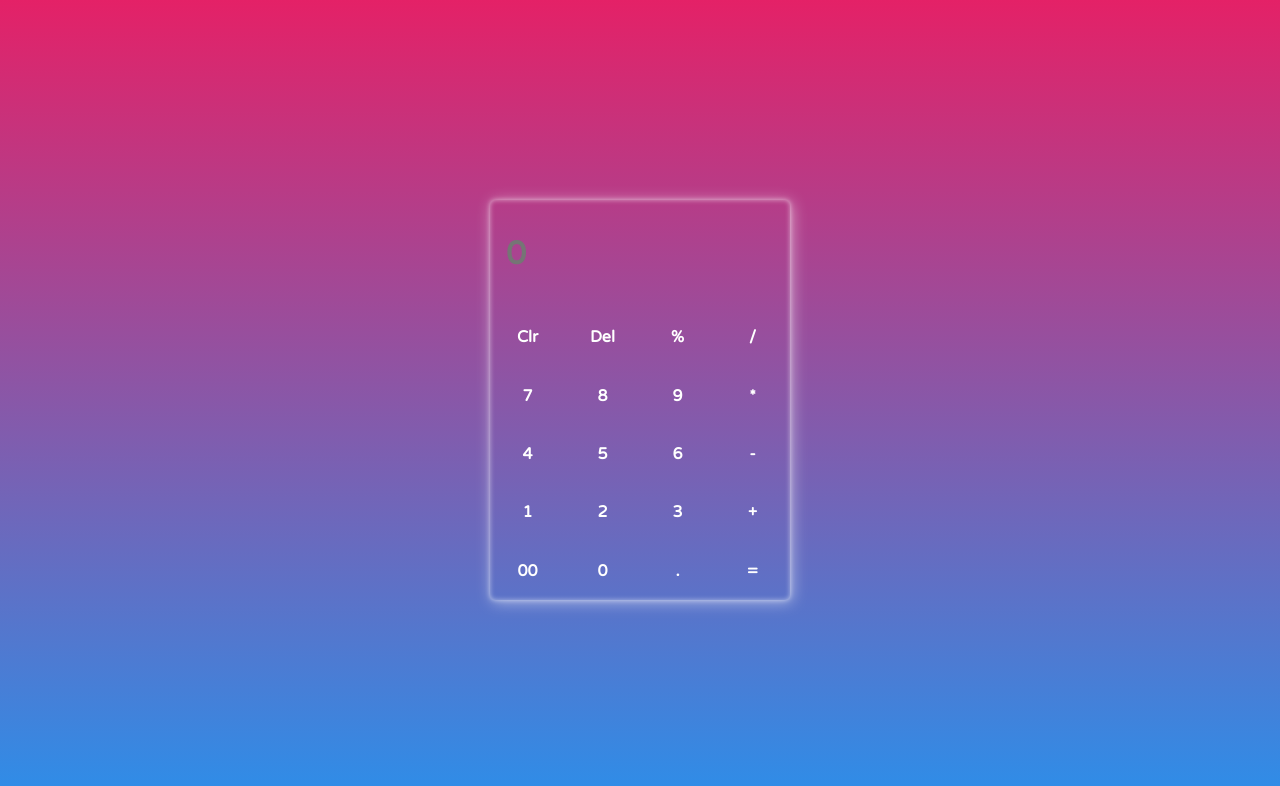
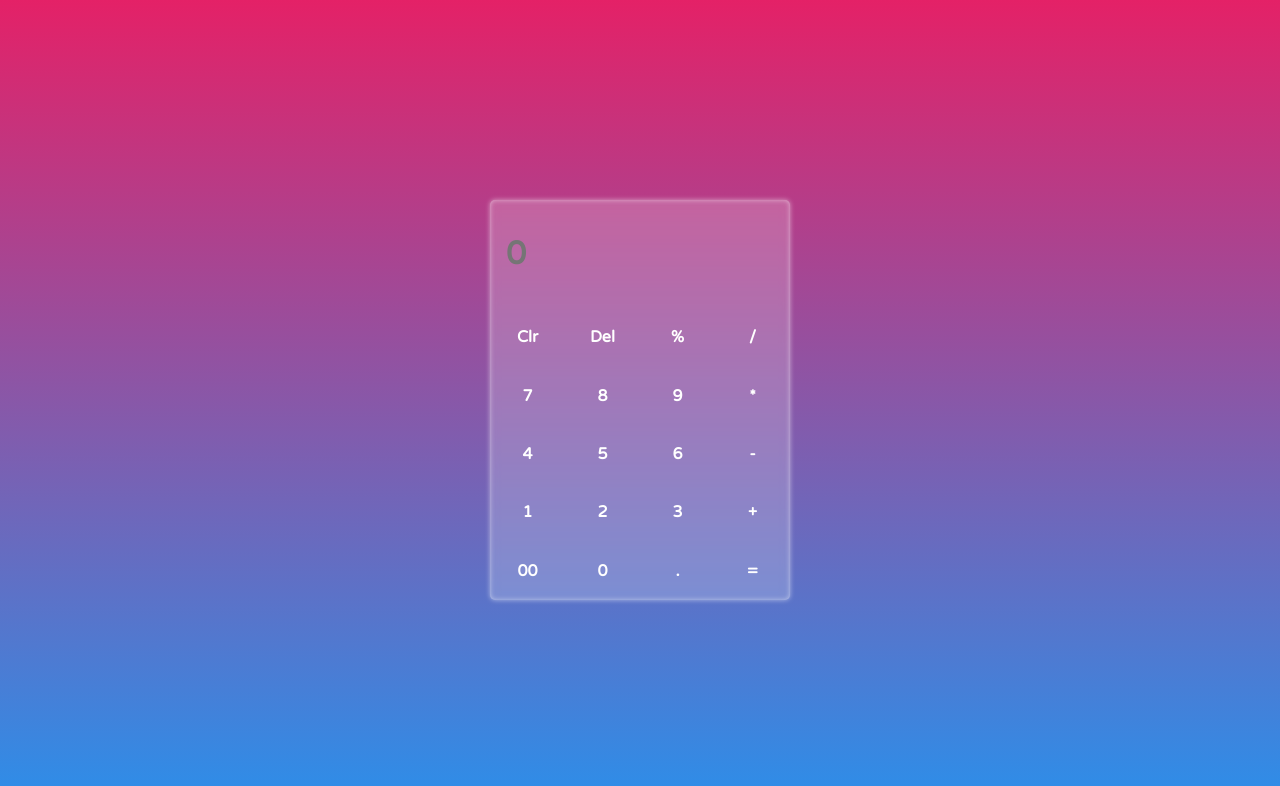
Before and after one commit to MALKA-ANJUM/JS_Calculator, a plain HTML site: page index.html in a window 1280 px wide. Drawn offline with Linux system fonts and the light colour scheme.

Commit message:
Add files via upload

```diff
--- a/style.css
+++ b/style.css
@@ -18,12 +18,11 @@
 .calculator{
     display: grid;
     grid-template-columns: repeat(4, 75px);
-    background: transparent;
     border-radius: 5px;
     height: 50vh;
-    box-shadow: 0 0 5px rgba(255, 255, 255, 0.5),
-                2px 2px 15px rgba(255, 255, 255, 0.5),
-            inset 0 0 5px rgba(255, 255, 255, 0.5);
+    box-shadow: 0 0 5px rgba(255, 255, 255, 0.5), inset 0 0 5px rgba(255, 255, 255, 0.5);
+    background: rgba(255, 255, 255, 0.2);
+    backdrop-filter: blur(5px);
 }
 input{
     grid-column: span 4;
@@ -32,14 +31,10 @@ input{
     padding: 0.5em;
     color: #fff;
     font-size: 2em;
-
 }
-
 button{
     background: transparent;
     border: none;
     color: #fff;
     font-size: 1em;
-
-
 }
```
